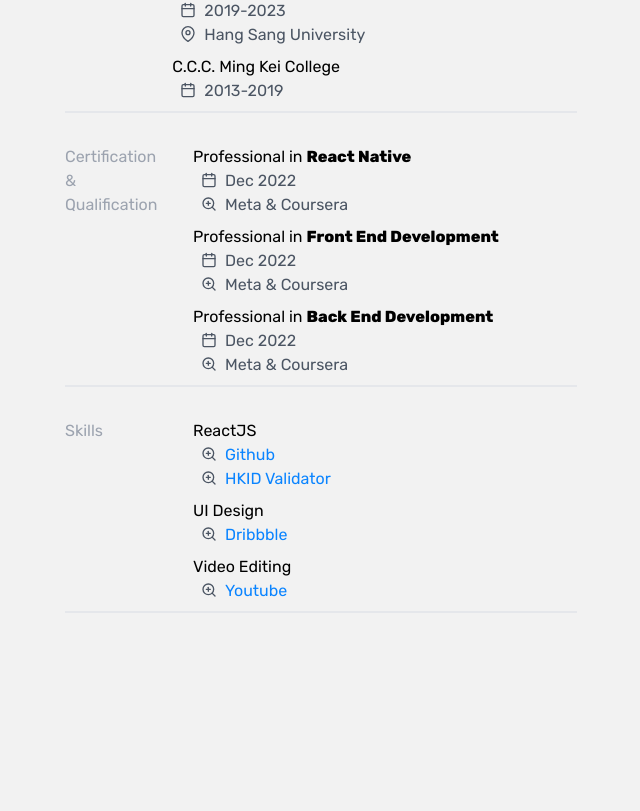
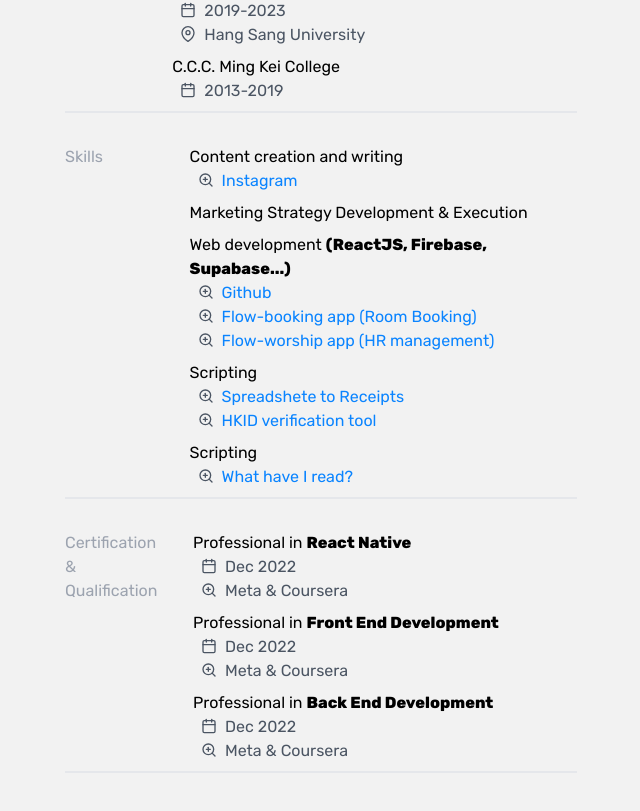
Before and after one commit to imytdotio/imytdotio, a React (Create React App) app: page /cv in a window 1280 px wide. Shown: the part 851-1662 px from the top of the page, without its empty margins (415-1055 px from the left). Before the commit the page ends 1560 px from the top, so only its background shows below. Built offline with nearby package versions, Linux system fonts and the light colour scheme.

Commit message:
update cv

```diff
--- a/src/Pages/CV.js
+++ b/src/Pages/CV.js
@@ -180,11 +180,30 @@ const Skills = () => (
     <SectionHeader>Skills</SectionHeader>
     <ul>
       <ListItem>
-        <p>ReactJS</p>
+        <p>Content creation and writing</p>
+        <Description>
+          <FiZoomIn className="inline-block mr-2 mb-1" />
+          <a
+            href="https://www.instagram.com/imyt.io"
+            target="_blank"
+            className="mr-2 text-b hover:border-b-2 hover:border-blue-400 duration-200"
+          >
+            Instagram
+          </a>
+        </Description>
+      </ListItem>
+      <ListItem>
+        <p>Marketing Strategy Development & Execution</p>
+      </ListItem>
+      <ListItem>
+        <p>
+          Web development <strong>(ReactJS, Firebase, Supabase...)</strong>
+        </p>
         <Description>
           <FiZoomIn className="inline-block mr-2 mb-1" />
           <a
             href="https://www.github.com/imytdotio"
+            target="_blank"
             className="mr-2 text-b hover:border-b-2 hover:border-blue-400 duration-200"
           >
             Github
@@ -193,34 +212,58 @@ const Skills = () => (
         <Description>
           <FiZoomIn className="inline-block mr-2 mb-1" />
           <a
-            href="https://www.hkid.vercel.app/"
+            href="https://flow-booking.vercel.app"
+            target="_blank"
             className="mr-2 text-b hover:border-b-2 hover:border-blue-400 duration-200"
           >
-            HKID Validator
+            Flow-booking app (Room Booking)
+          </a>
+        </Description>
+        <Description>
+          <FiZoomIn className="inline-block mr-2 mb-1" />
+          <a
+            href="https://flow-worship.vercel.app"
+            target="_blank"
+            className="mr-2 text-b hover:border-b-2 hover:border-blue-400 duration-200"
+          >
+            Flow-worship app (HR management)
+          </a>
+        </Description>
+      </ListItem>
+
+      <ListItem>
+        <p>Scripting</p>
+        <Description>
+          <FiZoomIn className="inline-block mr-2 mb-1" />
+          <a
+            href="https://github.com/imytdotio/Scripts/tree/master/google%20sheet%20to%20gogole%20docs%20receipt"
+            target="_blank"
+            className="mr-2 text-b hover:border-b-2 hover:border-blue-400 duration-200"
+          >
+            Spreadshete to Receipts
+          </a>
+        </Description>
+        <Description>
+          <FiZoomIn className="inline-block mr-2 mb-1" />
+          <a
+            href="https://hkid.vercel.app"
+            target="_blank"
+            className="mr-2 text-b hover:border-b-2 hover:border-blue-400 duration-200"
+          >
+            HKID verification tool
           </a>
         </Description>
       </ListItem>
       <ListItem>
-        <p>UI Design</p>
+        <p>Scripting</p>
         <Description>
           <FiZoomIn className="inline-block mr-2 mb-1" />
           <a
-            href="https://www.dribbble.com/imyt"
+            href="https://www.instagram.com/explore/tags/imyt_readinghut/"
+            target="_blank"
             className="mr-2 text-b hover:border-b-2 hover:border-blue-400 duration-200"
           >
-            Dribbble
-          </a>
-        </Description>
-      </ListItem>
-      <ListItem>
-        <p>Video Editing</p>
-        <Description>
-          <FiZoomIn className="inline-block mr-2 mb-1" />
-          <a
-            href="https://www.youtube.com/@imyt"
-            className="mr-2 text-b hover:border-b-2 hover:border-blue-400 duration-200"
-          >
-            Youtube
+            What have I read?
           </a>
         </Description>
       </ListItem>
@@ -232,14 +275,14 @@ export const CV = (props) => {
   return (
     <div className="w-full text-left px-8">
       <H1>🤠 Hi, I am Jeffrey.</H1>
-      <LinkButton href="https://www.dropbox.com/s/r474gab7vxgnhlu/ChengChiLap_CV.pdf?dl=1">
+      <LinkButton href="https://www.dropbox.com/s/0vs4o0ffr2dmw48/ChengChiLap_CV.pdf?dl=1">
         Download PDF
       </LinkButton>
 
       <WorkExperience />
       <Education />
+      <Skills />
       <Certification />
-      <Skills />
     </div>
   );
 };
```
